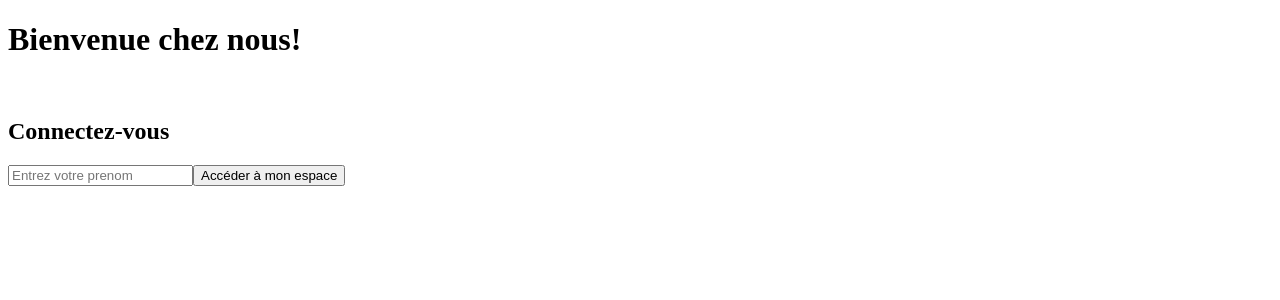
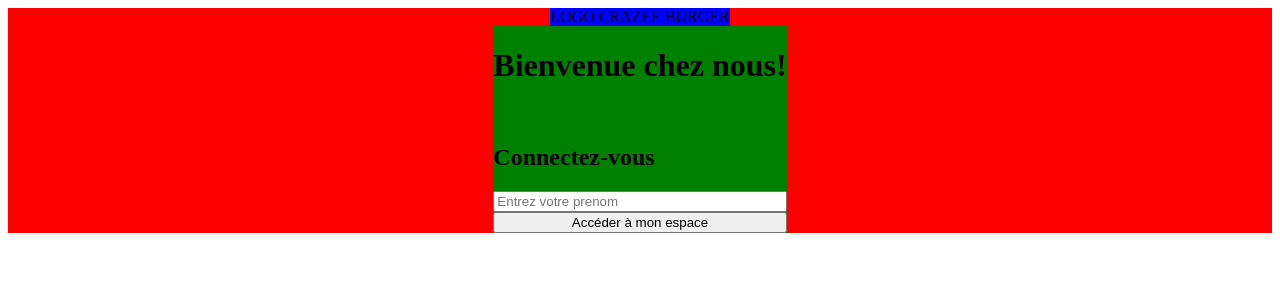
Before and after one commit to Nyzuro/crazee-burger, a React (Vite) app: page / in a window 1280 px wide. Shown: the top 300 px of the page. Built offline with nearby package versions, Linux system fonts and the light colour scheme.

Commit message:
💄 F03: LoginPage > add layout

```diff
--- /dev/null
+++ b/src/components/Logo.jsx
@@ -0,0 +1,9 @@
+import styled from "styled-components";
+
+export default function Logo() {
+  return <LogoStyled>LOGO CRAZEE BURGER</LogoStyled>;
+}
+
+const LogoStyled = styled.div`
+  background-color: blue;
+`;
--- a/src/components/pages/login/LoginForm.jsx
+++ b/src/components/pages/login/LoginForm.jsx
@@ -1,5 +1,6 @@
 import { useState } from "react";
 import { useNavigate } from "react-router-dom";
+import styled from "styled-components";
 
 export default function LoginForm() {
   const [inputValue, setInputValue] = useState("");
@@ -13,8 +14,9 @@ export default function LoginForm() {
     setInputValue("");
     navigate(`order/${inputValue}`);
   };
+
   return (
-    <form action="submit" onSubmit={handleSubmit}>
+    <LoginFormStyled action="submit" onSubmit={handleSubmit}>
       <h1>Bienvenue chez nous!</h1>
       <br />
       <h2>Connectez-vous</h2>
@@ -26,6 +28,12 @@ export default function LoginForm() {
         required
       />
       <button>Accéder à mon espace</button>
-    </form>
+    </LoginFormStyled>
   );
 }
+
+const LoginFormStyled = styled.form`
+  background-color: green;
+  display: flex;
+  flex-direction: column;
+`;
--- a/src/components/pages/login/LoginPage.jsx
+++ b/src/components/pages/login/LoginPage.jsx
@@ -1,5 +1,21 @@
+import styled from "styled-components";
 import LoginForm from "./LoginForm";
+import Logo from "../../Logo";
 
 export default function LoginPage() {
-  return <LoginForm />;
+  return (
+    <LoginPageStyled>
+      <Logo />
+      <LoginForm />
+    </LoginPageStyled>
+  );
 }
+
+const LoginPageStyled = styled.div`
+  height: 100%;
+  background-color: red;
+  display: flex;
+  align-items: center;
+  justify-content: center;
+  flex-direction: column;
+`;
```
